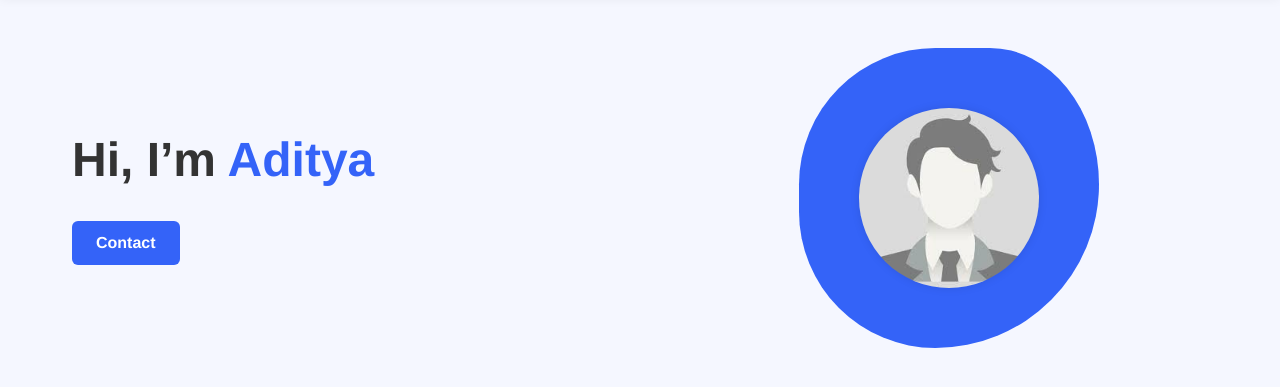
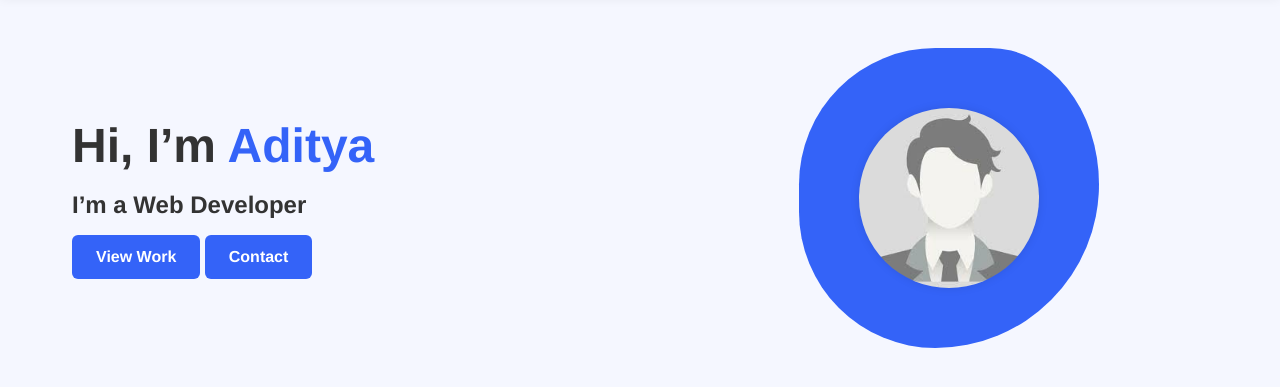
Before and after one commit to Aditya149202/flaskportfolio, a Flask app: page / in a window 1280 px wide. Shown: the part 60-447 px from the top of the page. Run offline with Flask 3, Linux system fonts and the light colour scheme.

Commit message:
changed home page

```diff
--- a/templates/home.html
+++ b/templates/home.html
@@ -49,6 +49,8 @@
   <section class="hero-section">
     <div class="hero-text">
       <h1>Hi, I’m <span>Aditya</span><br/></h1>
+      <h2>I’m a Web Developer</h2>
+        <a href="{{ url_for('portfolio') }}" class="btn-primary">View Work</a>
       <a href="{{ url_for('contact') }}" class="btn-primary">Contact</a>
       <!-- Social Icons (Optional) -->
       <!-- <div class="social-icons">
```
